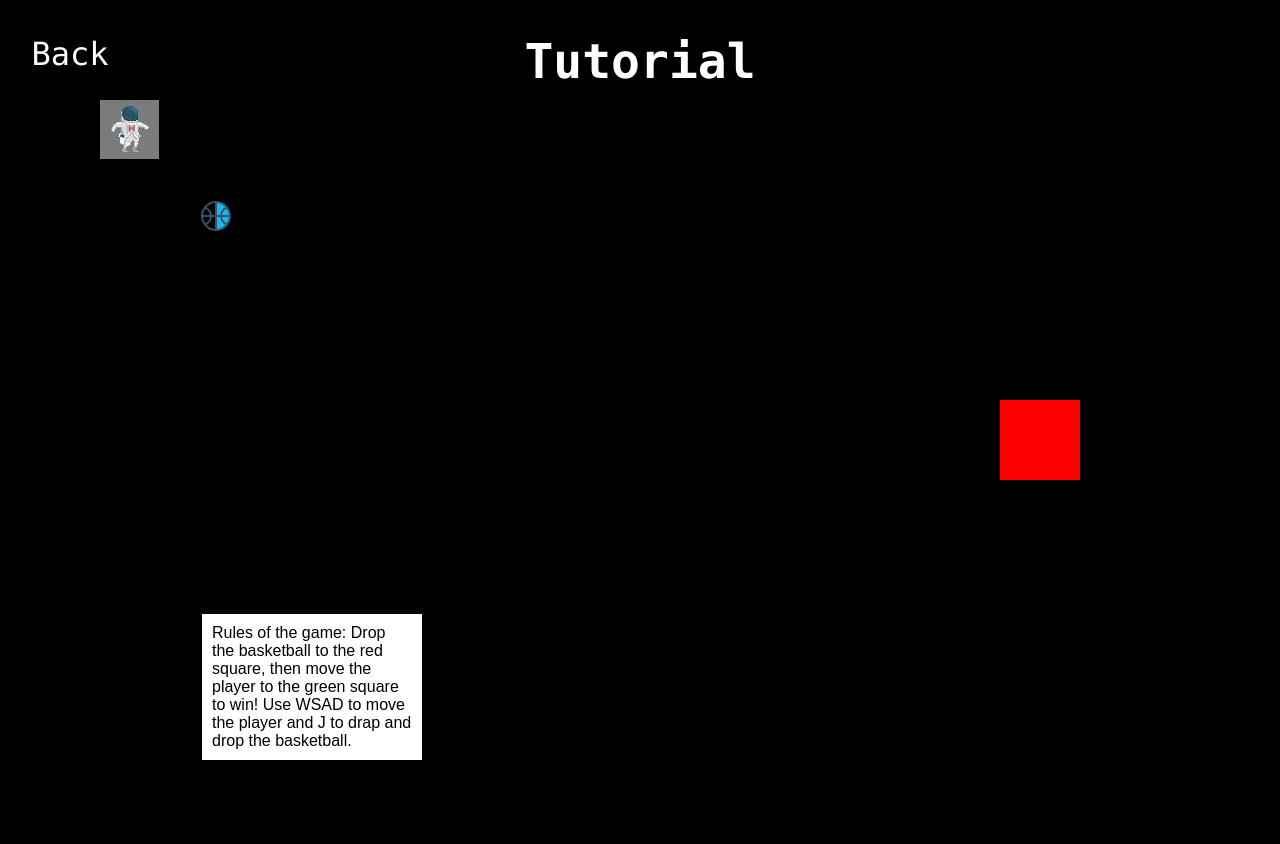
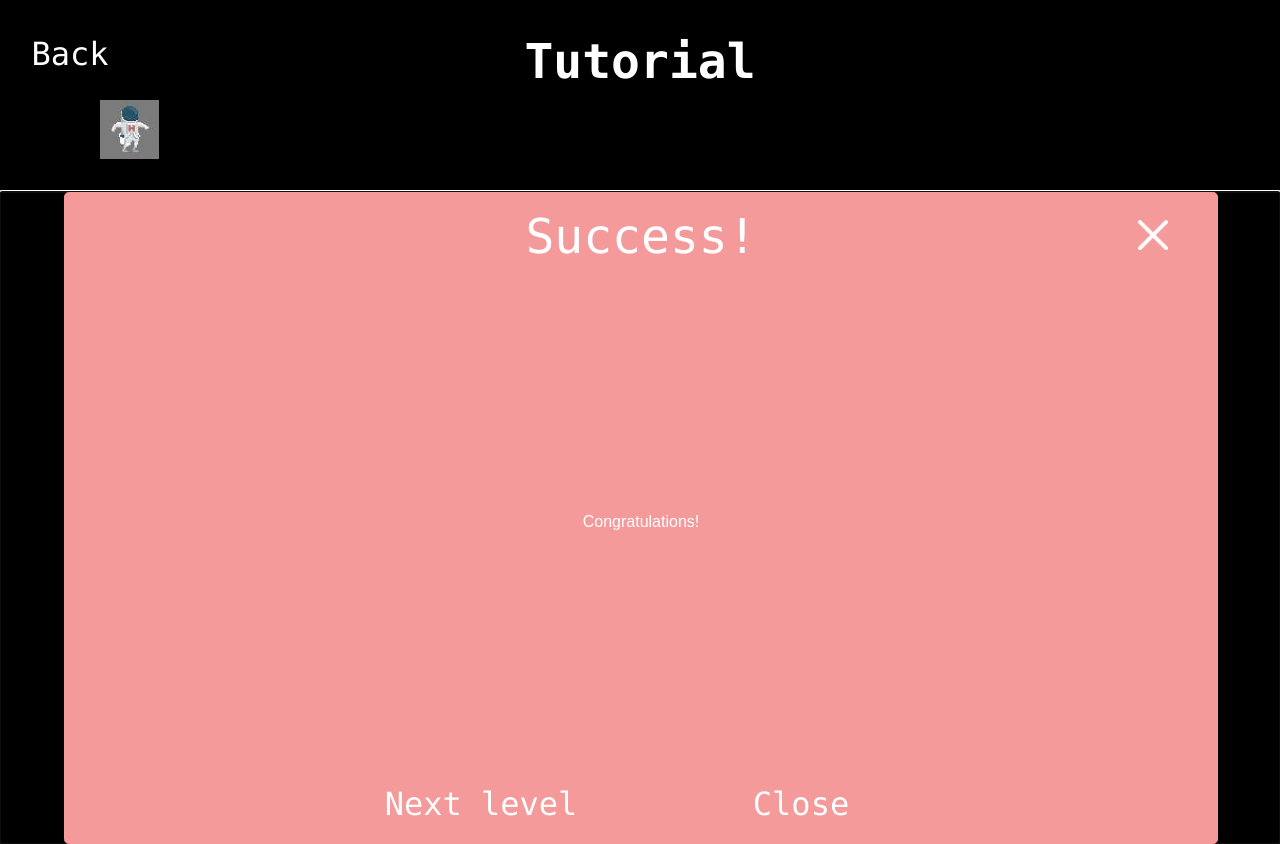
Before and after one commit to shiqi0515/UI-Whatever, a React (Create React App) app: page /tutorialLevel in a window 1280 px wide. Shown: the top 844 px of the page. Before the commit the page ends 800 px from the top, so only its background shows below. Built offline with nearby package versions, Linux system fonts and the light colour scheme.

Commit message:
Initial modal for tutorial

```diff
--- a/src/levels/TutorialLevel.tsx
+++ b/src/levels/TutorialLevel.tsx
@@ -6,6 +6,7 @@ import "../style/tutorial.css";
 import Header from "../Header";
 import { useLanguage } from "../LanguageProvider";
 import winSound from "../sounds/success.mp3";
+import closeIcon from "../icons/close.png";
 
 const TutorialLevel: React.FC = () => {
   const { translate } = useLanguage();
@@ -70,6 +71,7 @@ const TutorialLevel: React.FC = () => {
     const isPlayerOnGreen =
       Math.abs(playerX - targetX) <= 40 && Math.abs(playerY - targetY) <= 40;
     // 如果两个条件都满足，那么游戏获胜
+    handleShow();
     if (isItemOnTarget && isPlayerOnGreen) {
       setIsWin(true);
       handleShow();
@@ -82,14 +84,17 @@ const TutorialLevel: React.FC = () => {
   return (
     <div className="container">
       <Header title={translate("tutorial")} />
-      <Modal show={showModal} onHide={handleClose}>
-        <Modal.Header closeButton>
-          <Modal.Title>Win！</Modal.Title>
+      <Modal show={showModal} onHide={handleClose} className="custom-modal">
+        <Modal.Header >
+          <Modal.Title>Success!</Modal.Title>
+          <Button variant="link" onClick={handleClose} className="btn_close">
+          <img src={closeIcon} alt="Close" />
+          </Button>
         </Modal.Header>
-        <Modal.Body>Congratulations！</Modal.Body>
+        <Modal.Body>Congratulations!</Modal.Body>
         <Modal.Footer>
-          <Button variant="primary" >Next level</Button>
-          <Button variant="primary" onClick={handleClose}>Close</Button>
+          <Button className="modal_btn" variant="primary" >Next level</Button>
+          <Button className="modal_btn" variant="primary" onClick={handleClose}>Close</Button>
         </Modal.Footer>
       </Modal>
       <Player
--- a/src/style/tutorial.css
+++ b/src/style/tutorial.css
@@ -31,13 +31,6 @@
     z-index: 1;
 }
 
-.win-message {
-    color: red;
-    position: absolute;
-    top: 50px;
-    left: 50px;
-}
-
 .rules {
     position: relative;
     top: 500px;
@@ -49,6 +42,85 @@
     padding: 10px;
 }
 
+.modal-header {
+    font: 300% Consolas, Monaco, monospace;
+    display: flex;
+    flex-shrink: 0;
+    padding: 15px;
+    flex-direction: row;
+    color: white;
+    justify-content: space-between;
+}
+
+
+.btn_close{
+    position: absolute;
+    right: 0;
+    margin-top: -5px;
+    padding: 0;
+    font: 100% Consolas, Monaco, monospace;
+    color:white;
+    cursor: pointer;
+    width: 100px;
+    transition: text-shadow 0.3s ease;
+    border: none;
+    background-color:transparent;
+    z-index: 1;
+}
+
+.btn_close:hover {
+    font: 100% Consolas, Monaco, monospace;
+    color:white;
+    cursor: pointer;
+    width: 100px;
+    transition: text-shadow 0.3s ease;
+    border: none;
+    background-color:transparent;
+    z-index: 1;
+}
+.modal_btn{
+    margin: 10px;
+    padding: 10px 20px;
+    font: 200% Consolas, Monaco, monospace;
+    color:white;
+    cursor: pointer;
+    width: 300px;
+    transition: text-shadow 0.3s ease;
+    border: none;
+    /* border-radius: 8px; */
+    background-color:transparent;
+    z-index: 1;
+}
+
+.modal_btn:hover{
+    margin: 10px;
+    padding: 10px 20px;
+    font: 200% Consolas, Monaco, monospace;
+    color:white;
+    cursor: pointer;
+    width: 300px;
+    transition: text-shadow 0.3s ease;
+    border: none;
+    /* border-radius: 8px; */
+    background-color:transparent;
+    z-index: 1;
+}
+
 .modal-content {
-
+    color: white;
+    align-items: center;
+    background-color: #f49a9a;
+    border: 1px solid #f49a9a;
+    border-radius: .3rem;
+    display: flex;
+    flex-direction: column;
+    justify-content: space-between;
+    outline: 0;
+    pointer-events: auto;
+    position: relative;
+    width: 90%;
+    z-index: 3;
+    height:650px;
+    margin-left: 5%;
+    margin-top: -70px;
 }
```
Also changed, not shown: src/icons/close.png (added).
